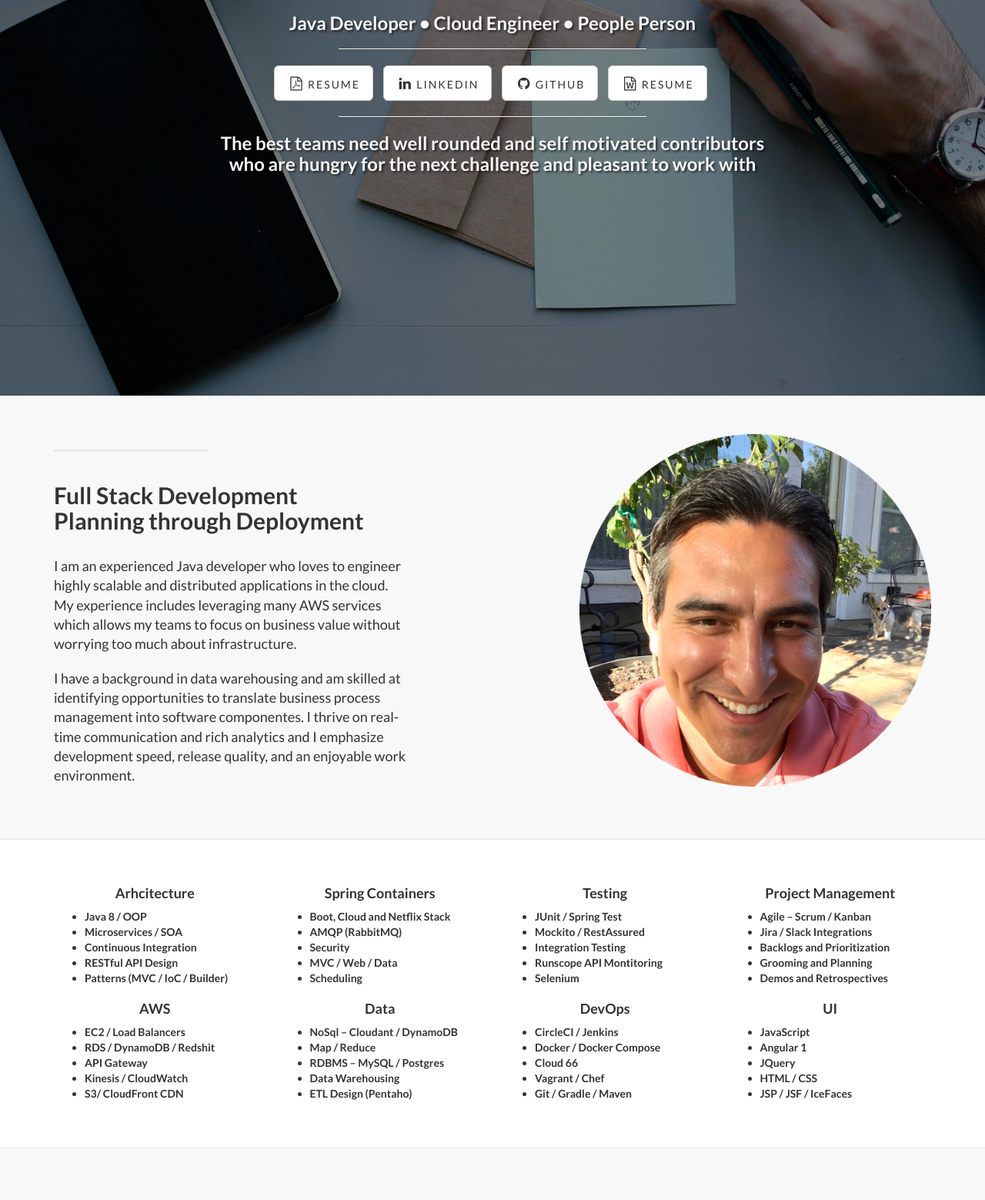
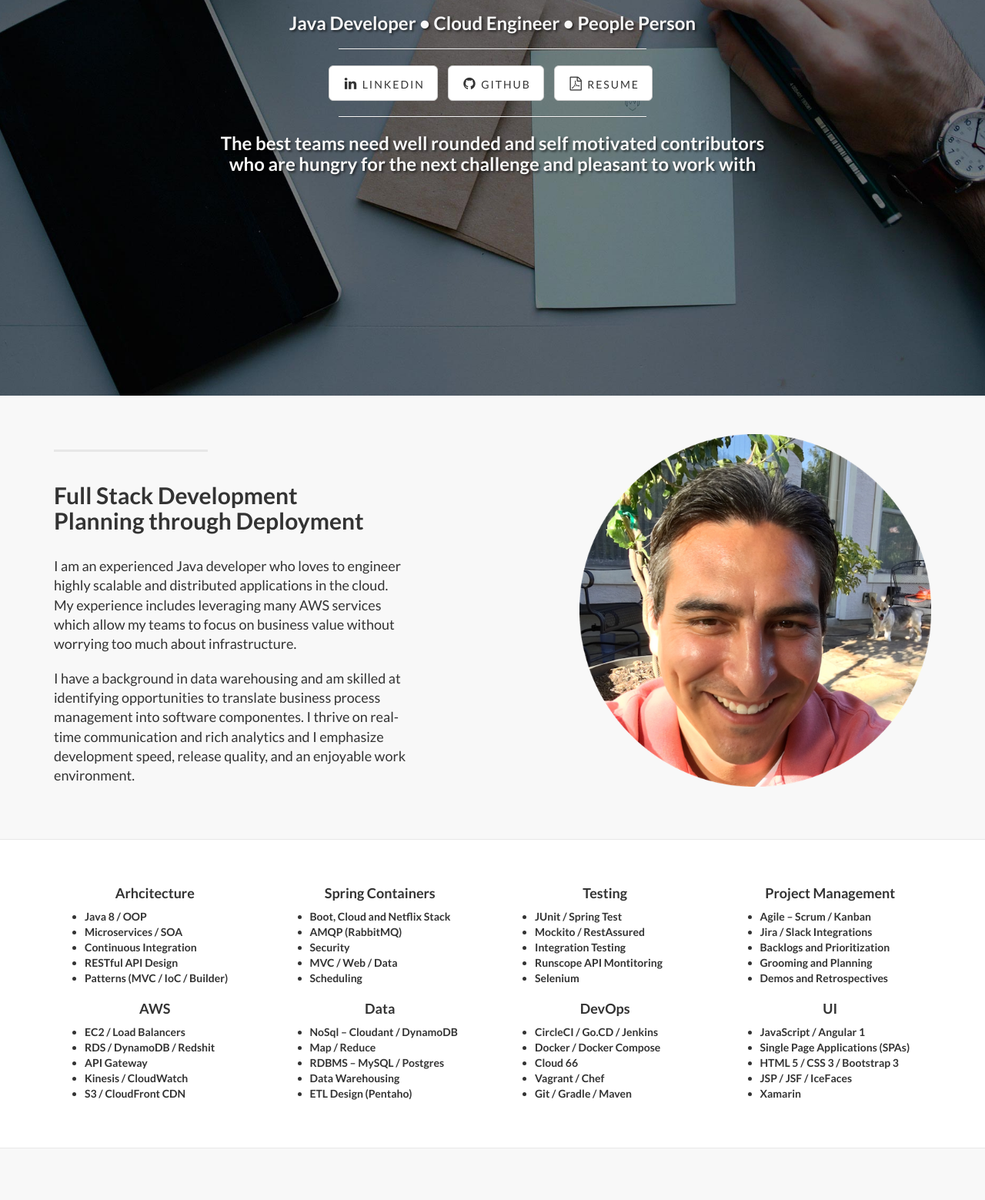
Before and after one commit to klopezdev/resume_website, a plain HTML site: page index.html in a window 1280 px wide. Shown: the part 358-1917 px from the top of the page at 77% size. Drawn offline with Linux system fonts and the light colour scheme.

Commit message:
Remove docx, update skills and some wording

```diff
--- a/index.html
+++ b/index.html
@@ -87,11 +87,6 @@
                     <hr class="intro-divider">
                     <ul class="list-inline intro-social-buttons">
                         <li>
-                            <a target="_blank" href="resumes/Keith_Lopez_Java_Resume.pdf"
-                               class="btn btn-default btn-lg"><i class="fa fa-file-pdf-o fa-fw"></i> <span
-                                    class="network-name">Resume</span></a>
-                        </li>
-                        <li>
                             <a target="_blank" href="https://www.linkedin.com/in/keithslopez"
                                class="btn btn-default btn-lg"><i class="fa fa-linkedin fa-fw"></i> <span
                                     class="network-name">Linkedin</span></a>
@@ -101,8 +96,8 @@
                                     class="fa fa-github fa-fw"></i> <span class="network-name">Github</span></a>
                         </li>
                         <li>
-                            <a target="_blank" href="resumes/Keith_Lopez_Java_Resume.docx"
-                               class="btn btn-default btn-lg"><i class="fa fa-file-word-o fa-fw"></i> <span
+                            <a target="_blank" href="resumes/Keith_Lopez_Java_Resume.pdf"
+                               class="btn btn-default btn-lg"><i class="fa fa-file-pdf-o fa-fw"></i> <span
                                     class="network-name">Resume</span></a>
                         </li>
                     </ul>
@@ -132,7 +127,7 @@
                 <h2 class="section-heading">Full Stack Development<br>Planning through Deployment</h2>
 
                 <p class="lead">I am an experienced Java developer who loves to engineer highly scalable and distributed
-                    applications in the cloud. My experience includes leveraging many AWS services which allows my teams
+                    applications in the cloud. My experience includes leveraging many AWS services which allow my teams
                     to focus on business value without worrying too much about infrastructure.</p>
 
                 <p class="lead">I have a background in data warehousing and am skilled at identifying opportunities to
@@ -202,7 +197,7 @@
                     <li>RDS / DynamoDB / Redshit</li>
                     <li>API Gateway</li>
                     <li>Kinesis / CloudWatch</li>
-                    <li>S3/ CloudFront CDN</li>
+                    <li>S3 / CloudFront CDN</li>
                 </ul>
             </div>
             <div class="col-xs-12 col-sm-6 col-md-4 col-lg-3">
@@ -218,7 +213,7 @@
             <div class="col-xs-12 col-sm-6 col-md-4 col-md-offset-2 col-lg-3 col-lg-offset-0">
                 <h4 class="skillGroup">DevOps</h4>
                 <ul>
-                    <li>CircleCI / Jenkins</li>
+                    <li>CircleCI / Go.CD / Jenkins</li>
                     <li>Docker / Docker Compose</li>
                     <li>Cloud 66</li>
                     <li>Vagrant / Chef</li>
@@ -228,11 +223,11 @@
             <div class="col-xs-12 col-sm-6 col-md-4 col-lg-3">
                 <h4 class="skillGroup">UI</h4>
                 <ul>
-                    <li>JavaScript</li>
-                    <li>Angular 1</li>
-                    <li>JQuery</li>
-                    <li>HTML / CSS</li>
+                    <li>JavaScript / Angular 1</li>
+                    <li>Single Page Applications (SPAs)</li>
+                    <li>HTML 5 / CSS 3 / Bootstrap 3</li>
                     <li>JSP / JSF / IceFaces</li>
+                    <li>Xamarin</li>
                 </ul>
             </div>
         </div>
@@ -326,7 +321,7 @@
                         <h3 style="display: inline">Remilon, LLC</h3>
                     </div>
                     <div class="col-sm-4" style="text-align: right">
-                        <span>Software Engineer<br/>6/2011 - 3/2012</span>
+                        <span>Software Engineer<br/>5/2011 - 4/2012</span>
                     </div>
                 </div>
                 <div class="col-sm-12">
@@ -409,10 +404,6 @@
                         <a target="_blank" href="resumes/Keith_Lopez_Java_Resume.pdf" class="btn btn-default btn-lg"><i
                                 class="fa fa-file-pdf-o fa-fw"></i> <span class="network-name">Resume</span></a>
                     </li>
-                    <li>
-                        <a target="_blank" href="resumes/Keith_Lopez_Java_Resume.docx" class="btn btn-default btn-lg"><i
-                                class="fa fa-file-word-o fa-fw"></i> <span class="network-name">Resume</span></a>
-                    </li>
                 </ul>
             </div>
         </div>
```
Also changed, not shown: 1 other file.
